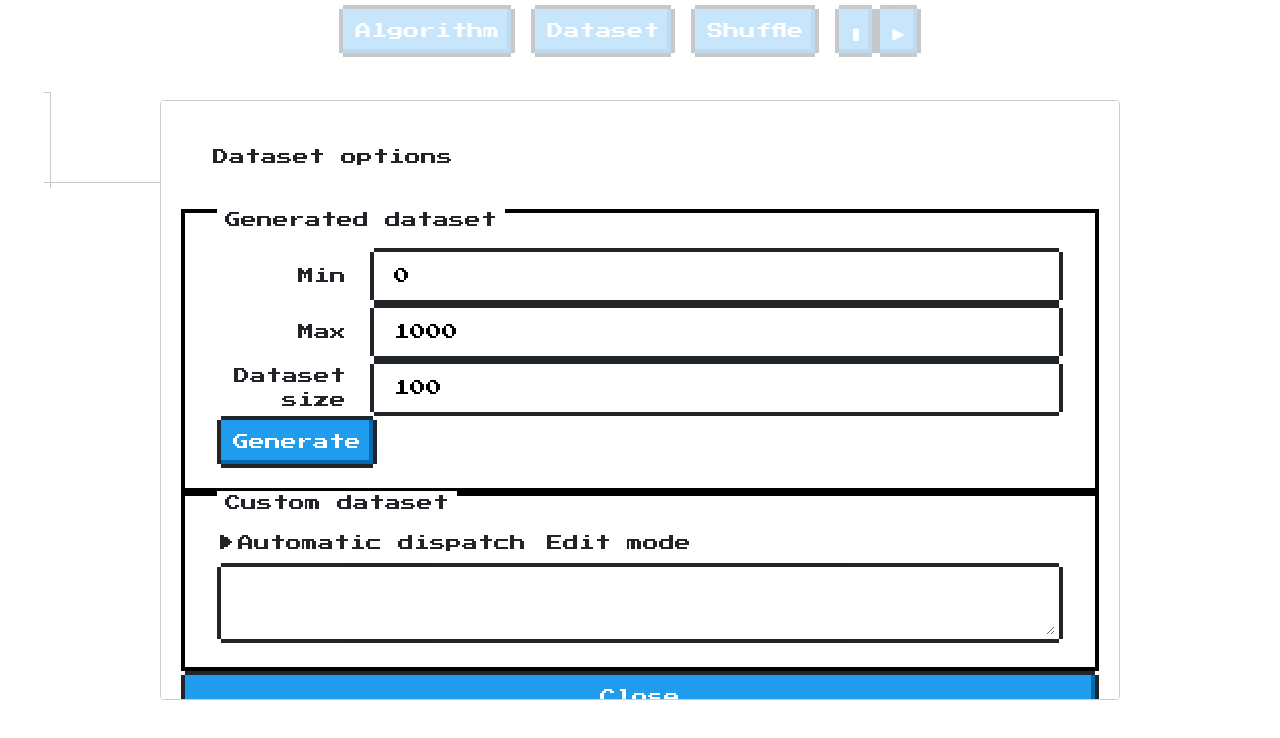
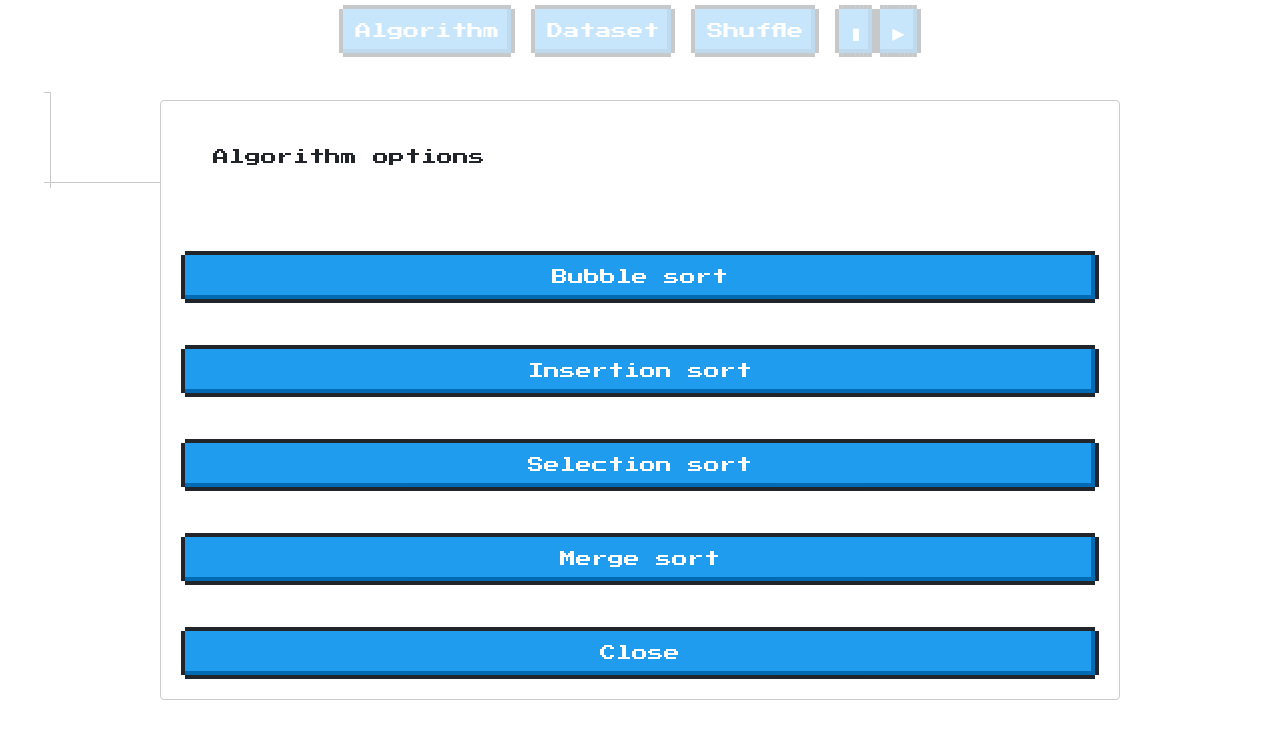
Before and after one commit to poplaw/retro-sorting, a Gatsby site: page / in a window 1280 px wide. Built offline with nearby package versions, Linux system fonts and the light colour scheme; Gatsby itself is replaced by a stand-in of ours.

Commit message:
refactor toolbar actions to reflect recent changes

```diff
--- a/src/components/Toolbar/Toolbar.tsx
+++ b/src/components/Toolbar/Toolbar.tsx
@@ -3,6 +3,7 @@ import { toolbar } from "./toolbar.module.scss";
 import Button from "../Button";
 import MediaControls from "../MediaControls/MediaControls";
 import DatasetDialog from "../Dialogs/Dataset";
+import AlgorithmDialog from "../Dialogs/Algorithm";
 import { useDispatch, useSelector } from "react-redux";
 import { datasetSlice, getDataset } from "../../features/dataset/datasetSlice";
 import * as d3 from "d3";
@@ -14,7 +15,8 @@ const Toolbar: FC = () => {
     const dispatch = useDispatch();
     const dataset = useSelector(getDataset);
 
-    const [isOpen, setIsOpen] = useState(true);
+    const [isOpen, setIsOpen] = useState(false);
+    const [isAlgOpen, setIsAlgOpen] = useState(true);
 
     const service = useRef<SteppedSortingService>();
     if (!service.current) service.current = new SteppedSortingService(16);
@@ -22,22 +24,22 @@ const Toolbar: FC = () => {
     return (
         <nav className={toolbar}>
             <DatasetDialog isOpen={isOpen} onClose={() => setIsOpen(false)} />
-            <Button
-                variant={"is-primary"}
-                onClick={() => {
+            <AlgorithmDialog
+                isOpen={isAlgOpen}
+                onClose={() => setIsAlgOpen(false)}
+                onSelectStrategy={strategy =>
                     service.current
                         .setSortingStrategy(
-                            new InsertionSort().setSteppedSortingService(
-                                service.current
-                            )
+                            strategy.setSteppedSortingService(service.current)
                         )
                         .setOnStepDone(numbers => {
                             dispatch(
                                 datasetSlice.actions.updateDataset([...numbers])
                             );
-                        });
-                }}
-            >
+                        })
+                }
+            />
+            <Button variant={"is-primary"} onClick={() => setIsAlgOpen(true)}>
                 Algorithm
             </Button>
             <Button
```
